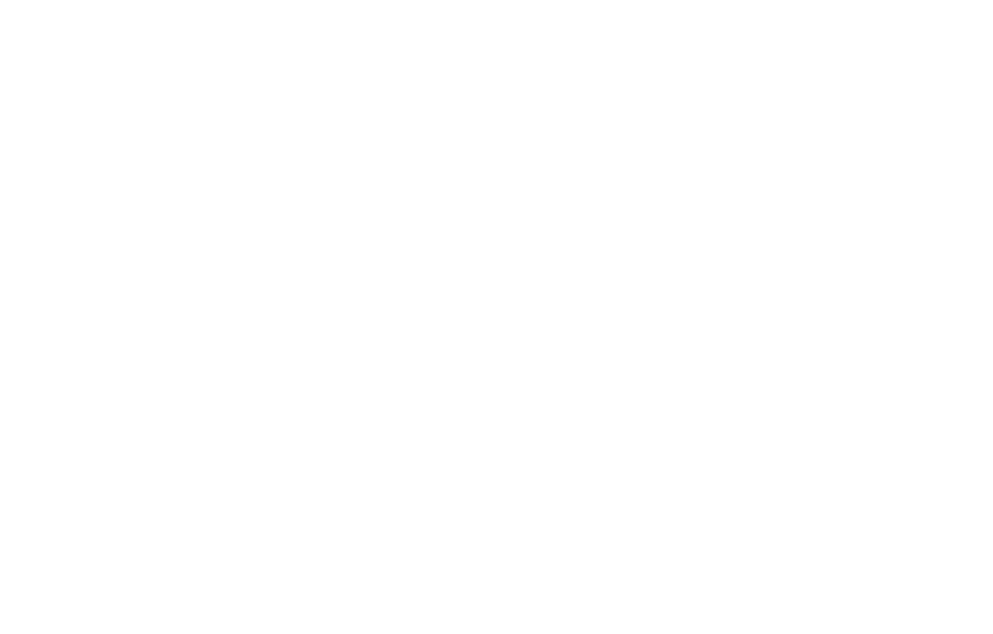
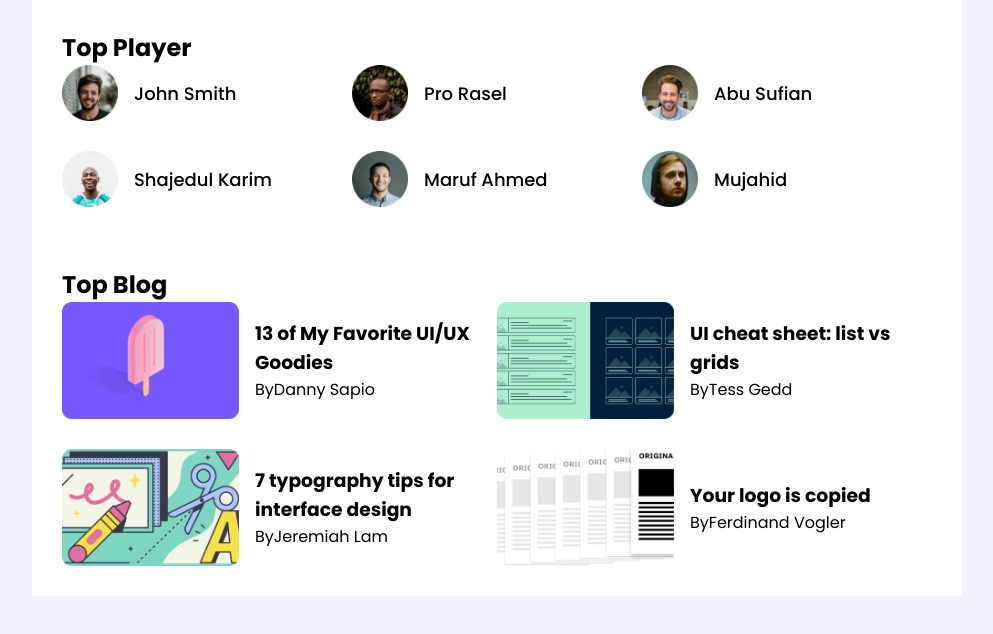
Before and after one commit to developer-mahin/leader-board, a plain HTML site: page index.html in a window 1280 px wide. Shown: the whole page, without its empty margins (143-1136 px from the left). Drawn offline with Linux system fonts and the light colour scheme.

Commit message:
top player top blog

```diff
--- a/index.html
+++ b/index.html
@@ -7,14 +7,95 @@
     <title>Leader Board</title>
     <!-- stylesheet -->
     <link rel="stylesheet" href="style.css">
-    <!-- google font -->
-    <link rel="preconnect" href="https://fonts.googleapis.com">
-    <link rel="preconnect" href="https://fonts.gstatic.com" crossorigin>
-    <link href="https://fonts.googleapis.com/css2?family=Open+Sans:wght@400;500;600;700;800&family=Poppins:wght@400;500;600;700;800;900&family=Roboto:wght@400;500;700;900&display=swap" rel="stylesheet">
-
 </head>
 <body>
+    <!-- Header start -->
 
+    <header>
+
+    </header>
+
+    <!-- header end -->
+
+    <main>
+        <!-- Top player Section Start -->
+
+        <section class="top-player">
+            <div class="container">
+                <div class="title">
+                    <h2>Top Player</h2>
+                </div>
+                <div class="player-wrapper">
+                    <div class="players">
+                        <img src="images/players/player-1.png" alt="">
+                        <h3>John Smith</h3>
+                    </div>
+                    <div class="players">
+                        <img src="images/players/player-2.png" alt="">
+                        <h3>Pro Rasel</h3>
+                    </div>
+                    <div class="players">
+                        <img src="images/players/player-3.png" alt="">
+                        <h3>Abu Sufian</h3>
+                    </div>
+                    <div class="players">
+                        <img src="images/players/player-4.png" alt="">
+                        <h3>Shajedul Karim</h3>
+                    </div>
+                    <div class="players">
+                        <img src="images/players/player-5.png" alt="">
+                        <h3>Maruf Ahmed</h3>
+                    </div>
+                    <div class="players">
+                        <img src="images/players/player-6.png" alt="">
+                        <h3>Mujahid</h3>
+                    </div>
+                </div>
+            </div>
+        </section>
+
+        <section class="top-blog">
+            <div class="container">
+                <div class="title">
+                    <h2>Top Blog</h2>
+                </div>
+                <div class="blog-wrapper">
+                    <div class="blogs">
+                        <img src="images/blogs/blog-1.png" alt="">
+                        <div class="blog-description">
+                            <h3>13 of My Favorite
+                                UI/UX Goodies</h3>
+                            <p>By<span>Danny Sapio</span></p>
+                        </div>
+                    </div>
+                    <div class="blogs">
+                        <img src="images/blogs/blog-2.png" alt="">
+                        <div class="blog-description">
+                            <h3>UI cheat sheet:
+                                list vs grids</h3>
+                            <p>By<span>Tess Gedd</span></p>
+                        </div>
+                    </div>
+                    <div class="blogs">
+                        <img src="images/blogs/blog-3.png" alt="">
+                        <div class="blog-description">
+                            <h3>7 typography tips
+                                for interface design</h3>
+                            <p>By<span>Jeremiah Lam</span></p>
+                        </div>
+                    </div>
+                    <div class="blogs">
+                        <img src="images/blogs/blog-4.png" alt="">
+                        <div class="blog-description">
+                            <h3>Your logo is
+                                copied</h3>
+                            <p>By<span>Ferdinand Vogler</span></p>
+                    </div>
+                </div>
+                </div>
+            </div>
+        </section>
+    </main>
 
 
 </body>
--- a/style.css
+++ b/style.css
@@ -0,0 +1,73 @@
+/* Google Font */
+@import url('https://fonts.googleapis.com/css2?family=Open+Sans:wght@400;500;600;700;800&family=Poppins:wght@400;500;600;700;800;900&family=Roboto:wght@400;500;700;900&display=swap');
+
+/* common css */
+*{
+    margin: 0;
+}
+
+body{
+    font-family: 'Poppins', sans-serif;
+    background-color: #F3F1FF;
+}
+
+main{
+    display: flex;
+    justify-content: center;
+    align-items: center;
+    flex-direction: column;
+}
+
+.container{
+    width: 870px;
+    background-color: #fff;
+    padding: 30px;
+}
+
+/* top-player css Start*/
+
+.players {
+    display: flex;
+    align-items: center;
+}
+
+.player-wrapper {
+    display: grid;
+    grid-template-columns: repeat(3, 1fr);
+    row-gap: 30px;
+}
+
+.players img{
+    width: 56px;
+    height: 56px;
+}
+
+.players h3 {
+    margin-left: 16px;
+    font-family: 'Poppins', sans-serif;
+    font-size: 18px;
+    font-weight: 500;
+}
+/* Top players css end */
+
+
+/* Top blog css start */
+.blog-wrapper {
+    display: grid;
+    grid-template-columns: repeat(2, 1fr);
+    row-gap: 30px;
+}
+
+.blogs {
+    display: flex;
+    align-items: center;
+}
+
+.blogs img {
+    width: 177px;
+    height: 117px;
+}
+
+.blog-description {
+    margin-left: 16px;
+}
```
